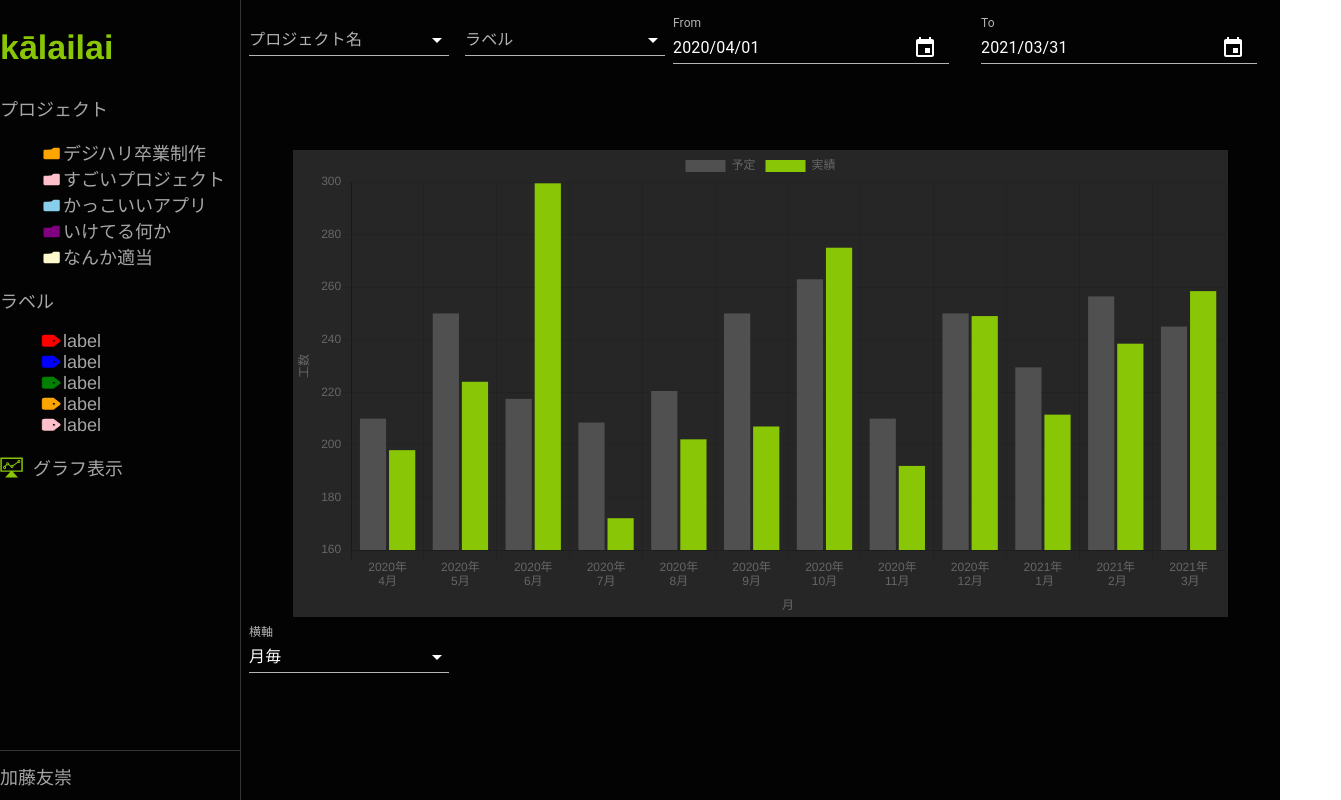
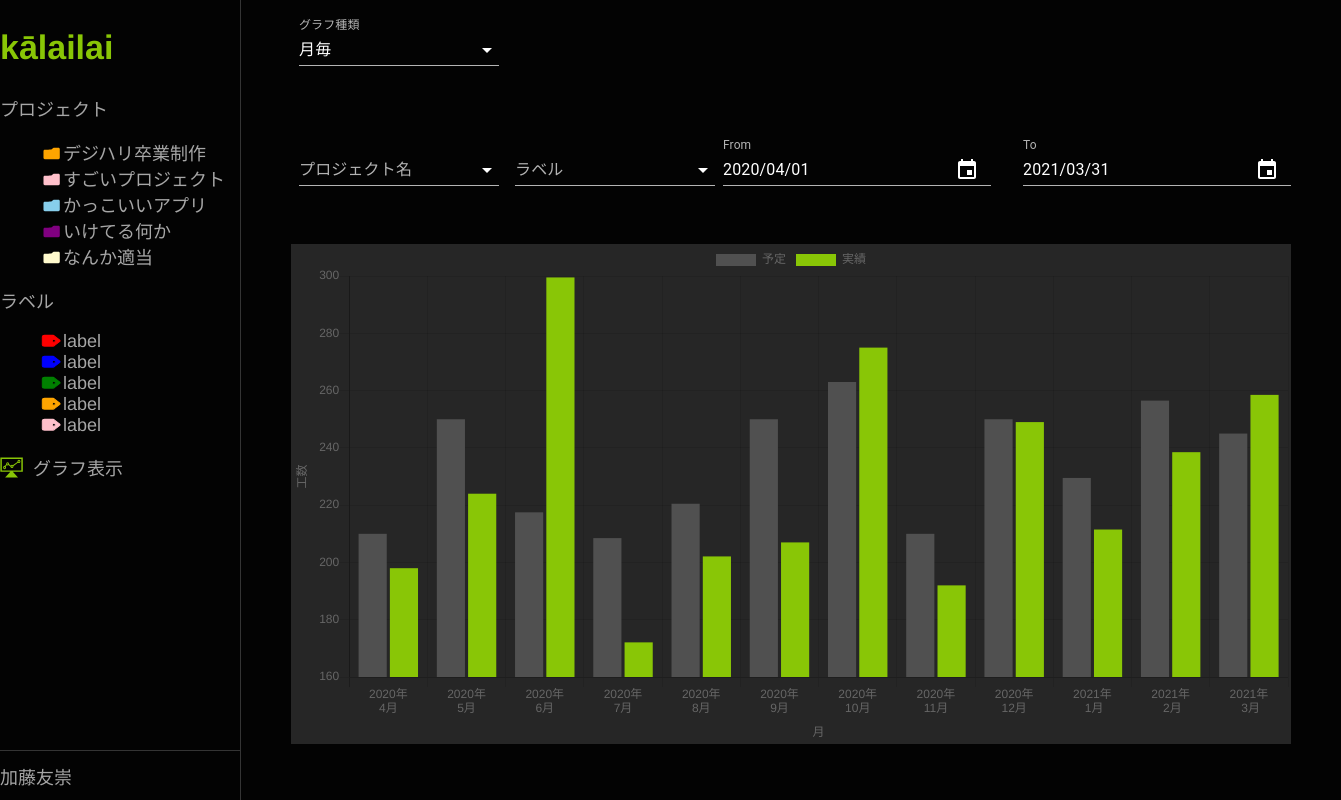
Before and after one commit to tomotaka-kato/dhw-last-project, a React (Create React App) app: page /Graph in a window 1280 px wide. Shown: the whole page, 1341 px wide, since content can reach past the window. Built offline with nearby package versions, Linux system fonts and the light colour scheme.

Commit message:
フィルターをした揃え

```diff
--- a/src/components/templates/graphTemplate/GraphTemplate.tsx
+++ b/src/components/templates/graphTemplate/GraphTemplate.tsx
@@ -50,7 +50,8 @@ const useStyles = makeStyles((theme: Theme) =>
       margin: theme.spacing(1),
       minWidth: 200,
       maxWidth: 300,
-      height: 100,
+      // height: 50,
+      // maxHeight: 100,
     },
     chips: {
       display: 'flex',
@@ -149,6 +150,29 @@ const Render = (prop: Prop) => {
 
   return (
     <main className={prop.className + ' ' + style.main}>
+      <div>
+        <FormControl className={classes.formControl}>
+          <InputLabel id="label-mutiple-chip-graphType">グラフ種類</InputLabel>
+          <Select
+            labelId="label-mutiple-chip-graphType"
+            id="label-mutiple-chip-graphType"
+            value={graphTypeId}
+            onChange={handleGraphTypeChange}
+            input={<Input id="select-multiple-chip-graphType" />}
+            MenuProps={MenuProps}
+          >
+            {graphType.map((g) => (
+              <MenuItem
+                key={g.id}
+                value={g.id}
+                style={getStyles(graphType, g.id, theme)}
+              >
+                {g.text}
+              </MenuItem>
+            ))}
+          </Select>
+        </FormControl>
+      </div>
       <div className={style.formArea}>
         <FormControl className={classes.formControl}>
           <InputLabel id="demo-mutiple-chip-label">プロジェクト名</InputLabel>
@@ -252,29 +276,6 @@ const Render = (prop: Prop) => {
       <div className={style.graphArea}>
         <Bar data={graphData} options={graphOption} />
       </div>
-      <div>
-        <FormControl className={classes.formControl}>
-          <InputLabel id="label-mutiple-chip-graphType">横軸</InputLabel>
-          <Select
-            labelId="label-mutiple-chip-graphType"
-            id="label-mutiple-chip-graphType"
-            value={graphTypeId}
-            onChange={handleGraphTypeChange}
-            input={<Input id="select-multiple-chip-graphType" />}
-            MenuProps={MenuProps}
-          >
-            {graphType.map((g) => (
-              <MenuItem
-                key={g.id}
-                value={g.id}
-                style={getStyles(graphType, g.id, theme)}
-              >
-                {g.text}
-              </MenuItem>
-            ))}
-          </Select>
-        </FormControl>
-      </div>
     </main>
   );
 };
--- a/src/components/templates/graphTemplate/graphTemplate.module.scss
+++ b/src/components/templates/graphTemplate/graphTemplate.module.scss
@@ -1,9 +1,14 @@
 .main {
+  padding: 10px 50px;
+
   .formArea {
-    height: 150px;
+    height: 120px;
+    display: flex;
+    align-items: flex-end;
+    padding-bottom: 50px;
   }
   .graphArea {
-    width: 90%;
+    width: 100%;
     margin: 0 auto;
     background-color: #262626;
   }
```
